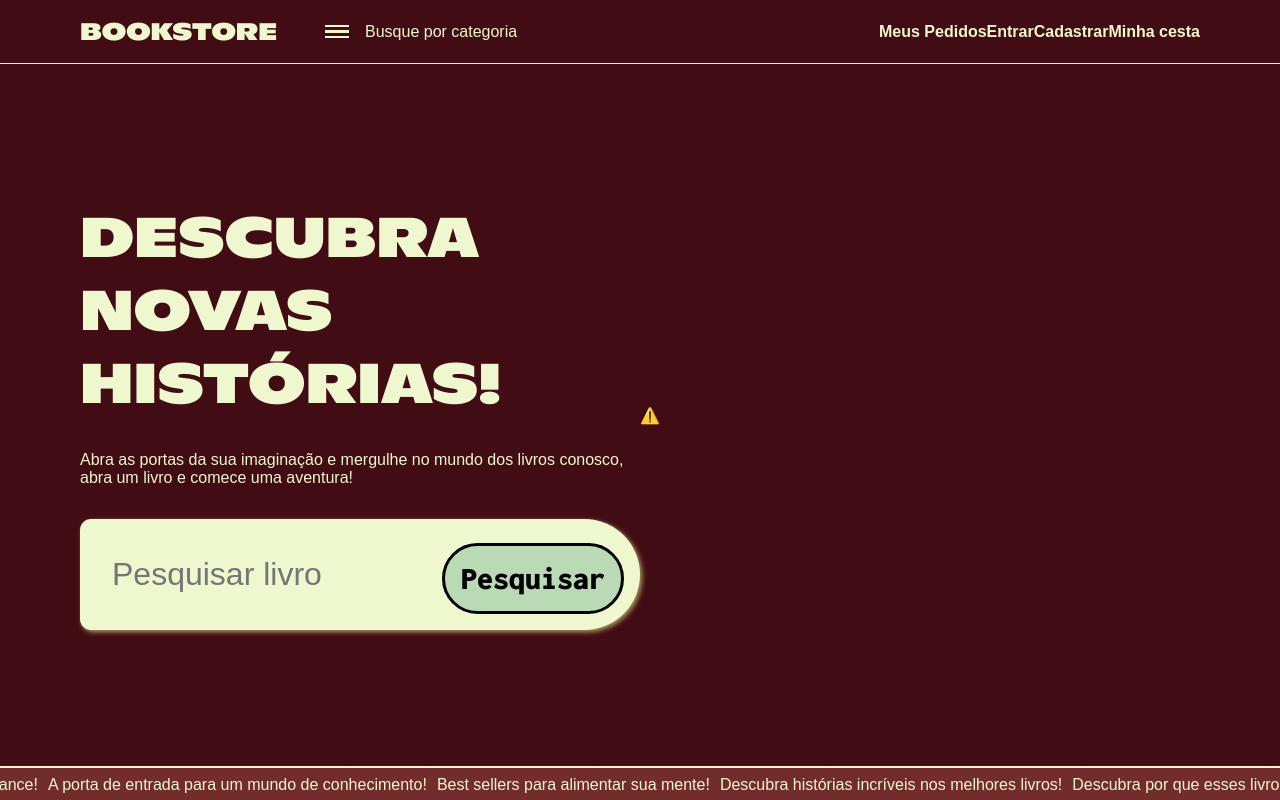
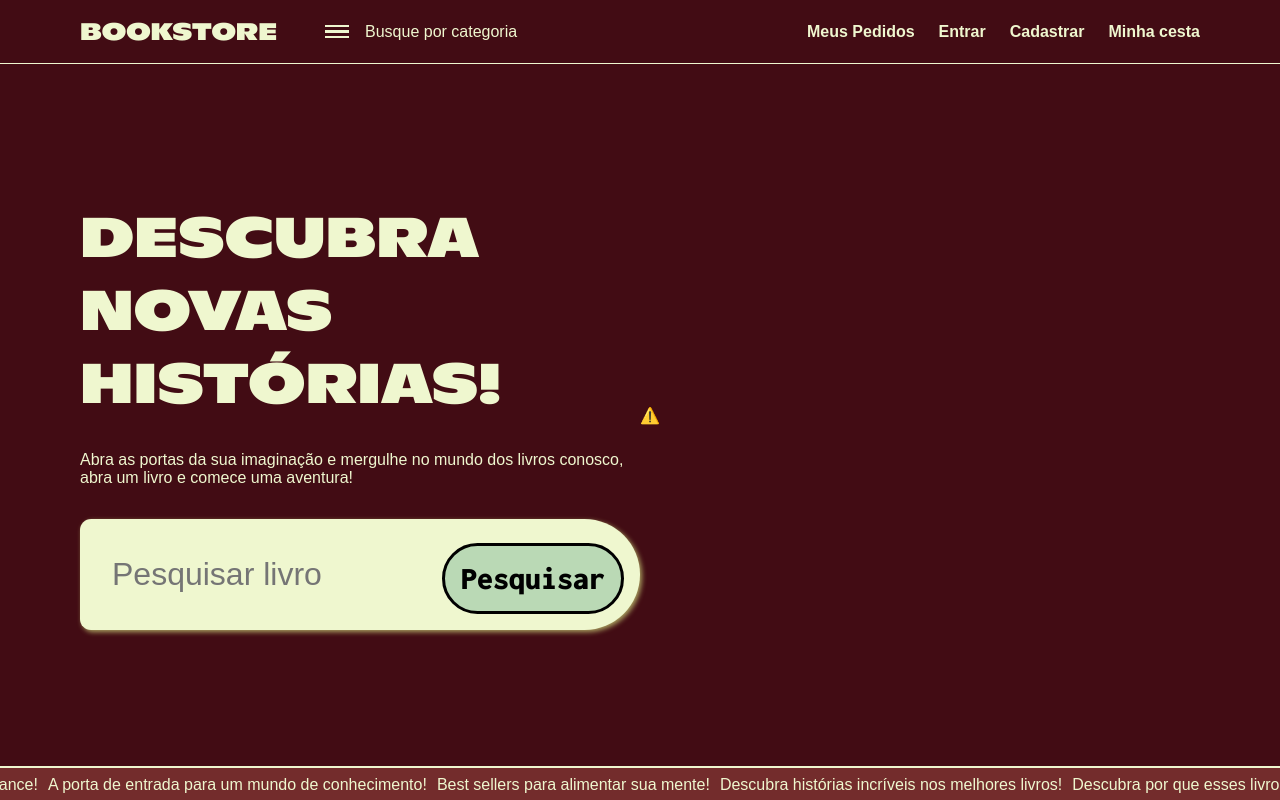
Before and after one commit to NerdyNetwork/backend-livraria, a React (Vite) app in the folder frontend/: page / in a window 1280 px wide. Shown: the top 800 px of the page. Built offline with nearby package versions, Linux system fonts and the light colour scheme; no server answers.

Commit message:
melhorando nome das classes sass

```diff
--- a/frontend/src/components/Header/index.tsx
+++ b/frontend/src/components/Header/index.tsx
@@ -11,14 +11,14 @@ export const Header = () => {
 
   return (
     <div className={styles.container}>
-      <div className={styles["left-menu"]}>
+      <div className={styles["menu"]}>
         <Link to="/" className={styles.title}>BOOKSTORE</Link>
 
         <MenuIcon />
 
         <span className={styles["menu-label"]}>Busque por categoria</span>
       </div>
-      <div className={styles["right-menu"]}>
+      <div className={`${styles["menu"]} ${styles["right"]}`}>
         <b>Meus Pedidos</b>
         <b onClick={() => navigate("/login")}>Entrar</b>
         <b onClick={() => navigate("/register")}>Cadastrar</b>
--- a/frontend/src/components/Header/styles.module.scss
+++ b/frontend/src/components/Header/styles.module.scss
@@ -24,17 +24,17 @@
     margin-left: 1rem;
   }
 
-  .left-menu {
+  .menu {
     display: flex;
     align-items: center;
 
     b {
       cursor: pointer;
     }
-  }
 
-  .right-menu {
-    gap: 1.5rem;
-    color: $white;
+    &.right {
+      gap: 1.5rem;
+      color: $white;
+    }
   }
 }
```
